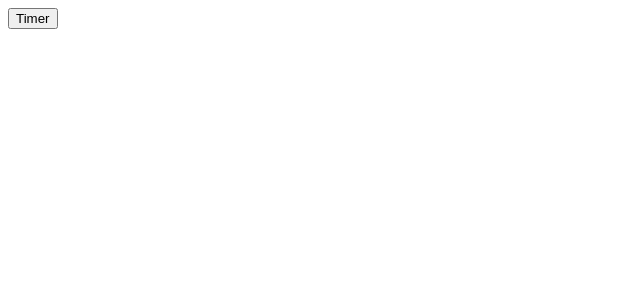
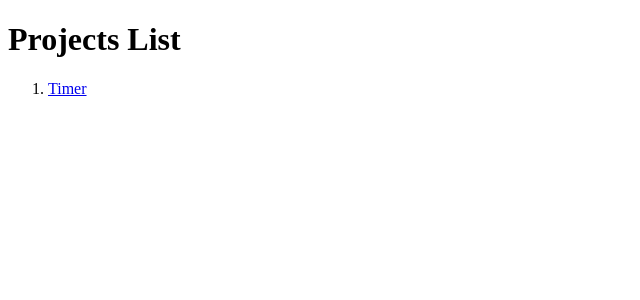
Before and after one commit to Lana-sloth/rxjs-study, an Angular app: page /index in a window 1280 px wide. Shown: the top 300 px of the page, without its empty margins (0-640 px from the left). Built offline with nearby package versions, Linux system fonts and the light colour scheme.

Commit message:
menu links are in list, header says "Project list" now

```diff
--- a/src/app/index-menu/index-menu.component.ts
+++ b/src/app/index-menu/index-menu.component.ts
@@ -4,7 +4,10 @@ import { Component, OnInit } from '@angular/core';
   selector: 'app-index-menu',
   styleUrls: ['./index-menu.component.css'],
   template: `
-  <button routerLink="/timer">Timer</button>
+  <h1>Projects List</h1>
+  <ol>
+    <li><a routerLink="/timer">Timer</a></li>
+  </ol>
   `
 })
 export class IndexMenuComponent implements OnInit {
```
